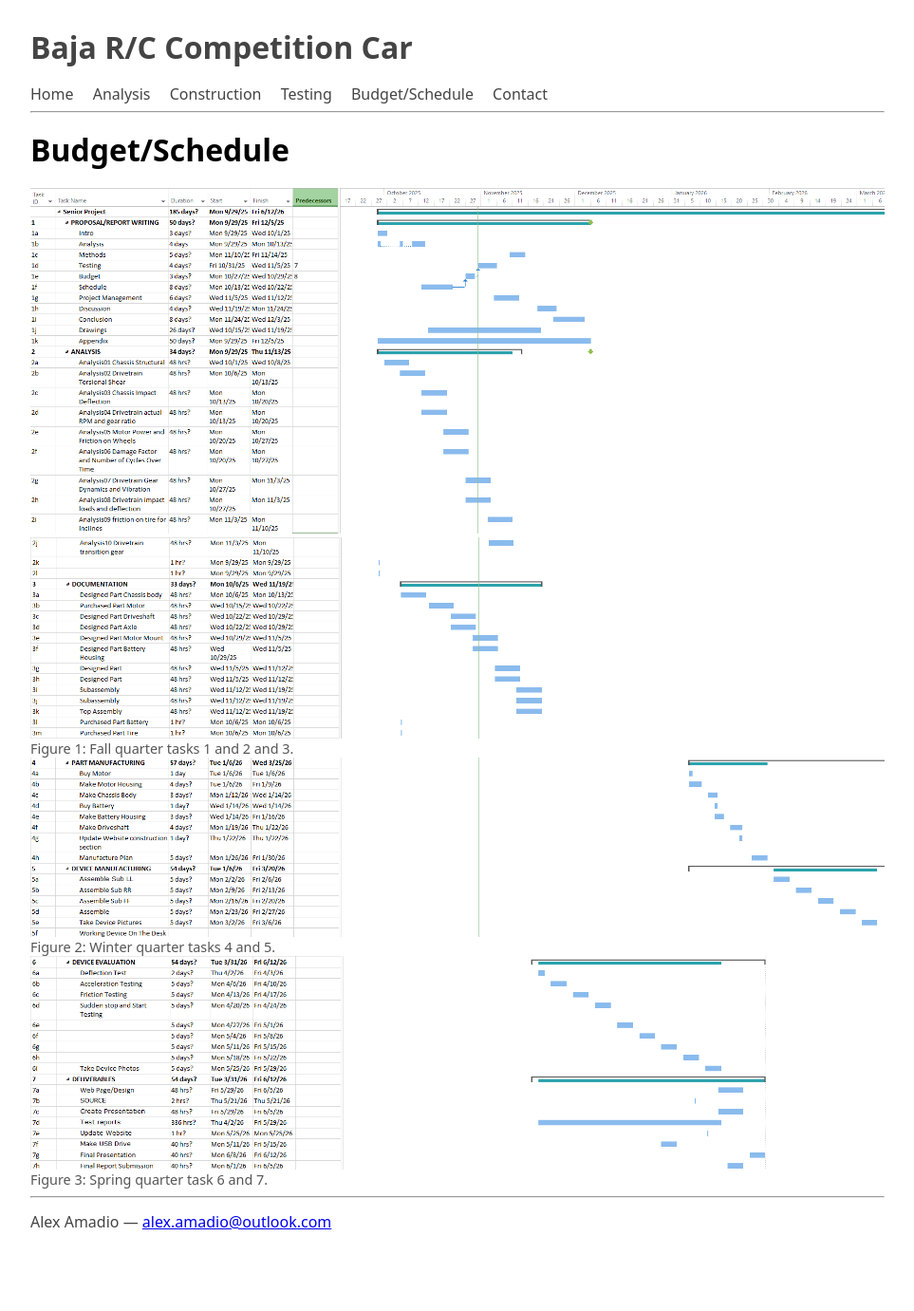
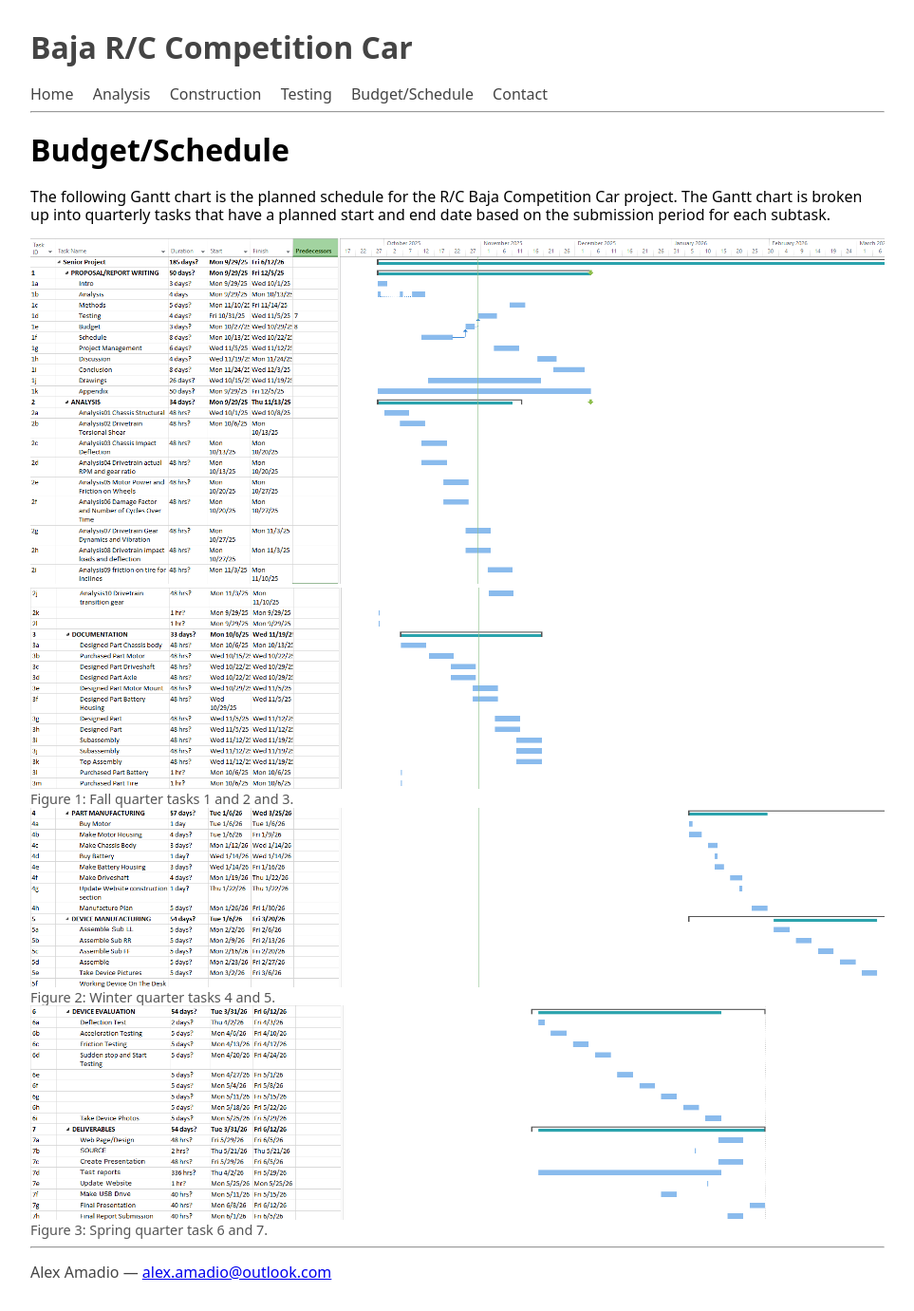
Before and after one commit to aaeygui/aaeygui.github.io, a Jekyll site: the page built from budget-schedule.md, in a window 1280 px wide. Shown: the whole page at 95% size, without its empty margins (158-1121 px from the left). Built offline with Jekyll 4.4.1, drawn with Linux system fonts in a browser that asks for light colours; before the commit the page ends 1328 px from its top, so only the background shows below that.

Commit message:
schedule summary

```diff
--- a/budget-schedule.md
+++ b/budget-schedule.md
@@ -6,7 +6,7 @@ permalink: /budget-schedule/
 
 # Budget/Schedule
 
-
+The following Gantt chart is the planned schedule for the R/C Baja Competition Car project. The Gantt chart is broken up into quarterly tasks that have a planned start and end date based on the submission period for each subtask.
 
 
   <figure style="flex:1 1 50%;margin:auto;">
```
